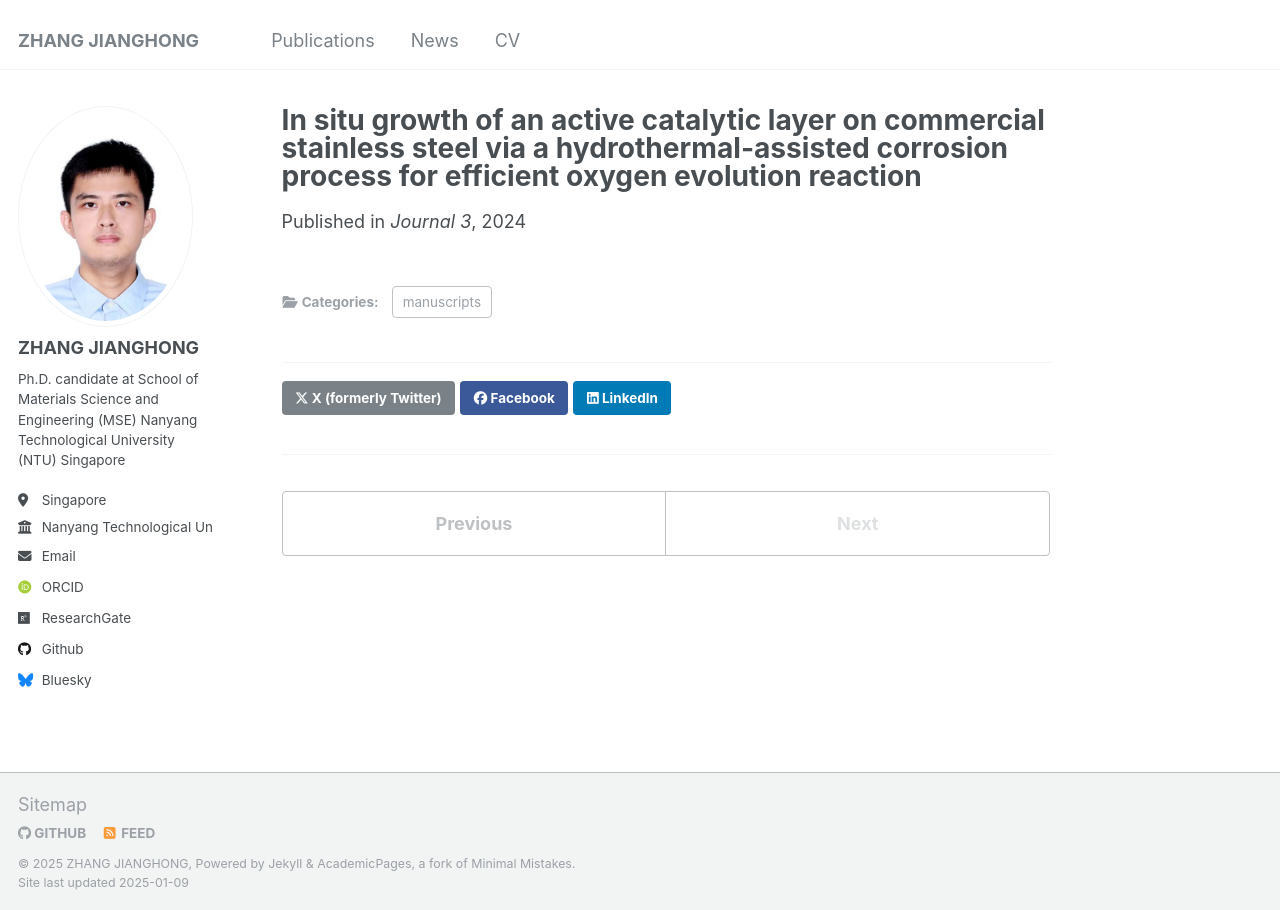
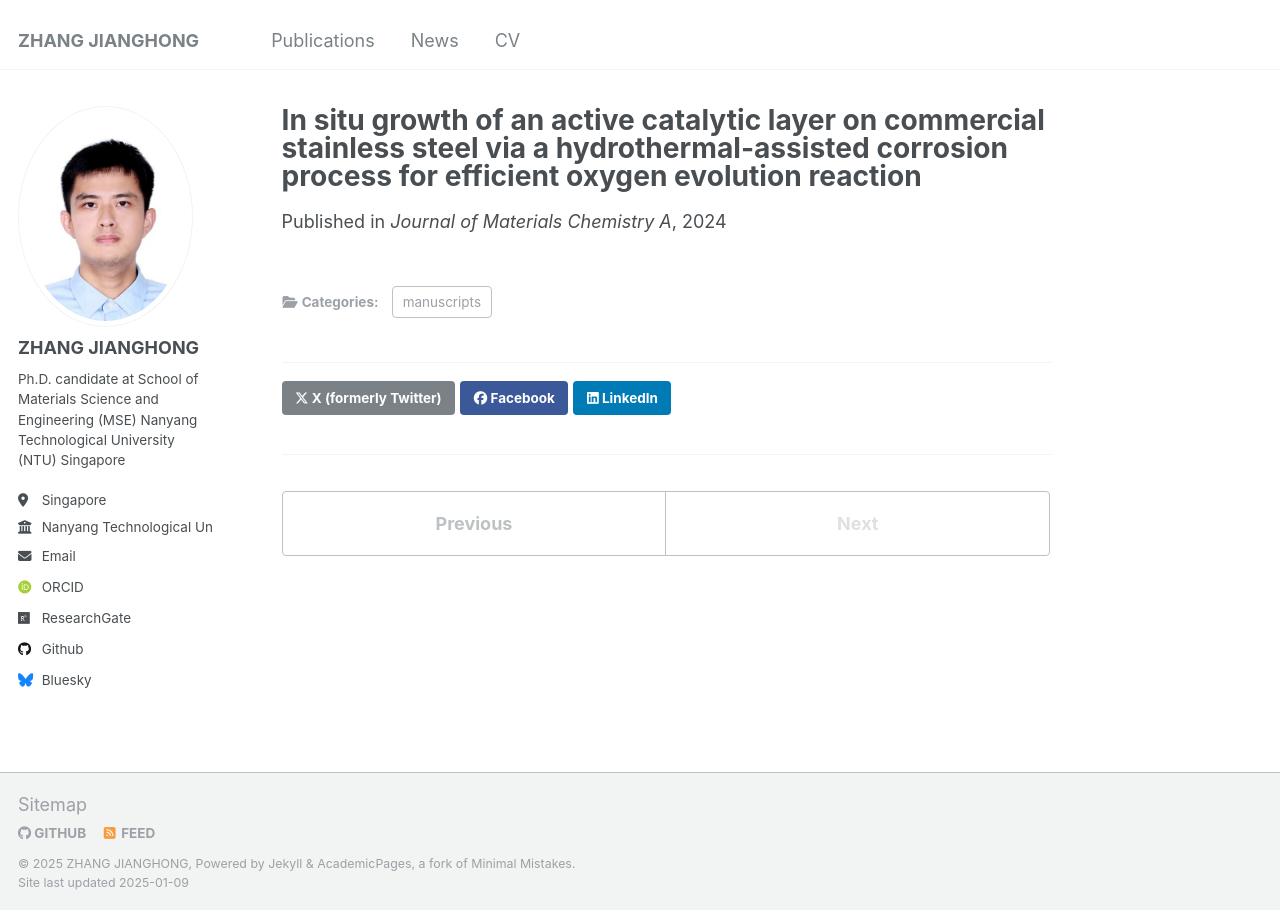
Before and after one commit to zjh990724/zjh990724.github.io, a Jekyll site: the page built from _publications/2024-06-19-paper-title-number-3.md, in a window 1280 px wide. Built offline with Jekyll 4.4.1, drawn with Linux system fonts in a browser that asks for light colours; some web fonts are replaced.

Commit message:
Update 2024-06-19-paper-title-number-3.md

```diff
--- a/_publications/2024-06-19-paper-title-number-3.md
+++ b/_publications/2024-06-19-paper-title-number-3.md
@@ -4,6 +4,6 @@ collection: publications
 category: manuscripts
 permalink: /publication/2024-06-19-paper-title-number-1
 date: 2024-06-19
-venue: 'Journal 3'
+venue: 'Journal of Materials Chemistry A'
 paperurl: '[https://pubs.acs.org/doi/10.1021/acs.jpclett.2c01737](https://pubs.rsc.org/en/content/articlelanding/2024/ta/d4ta02234c)'
 ---
```
